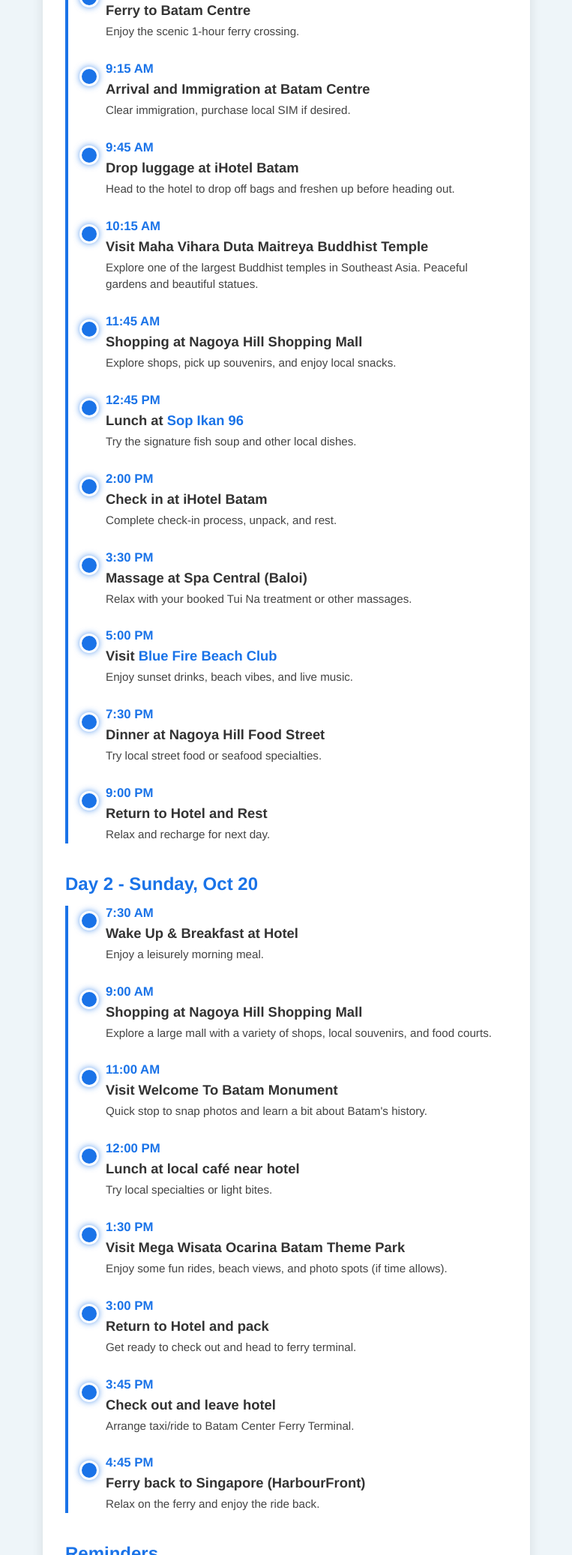
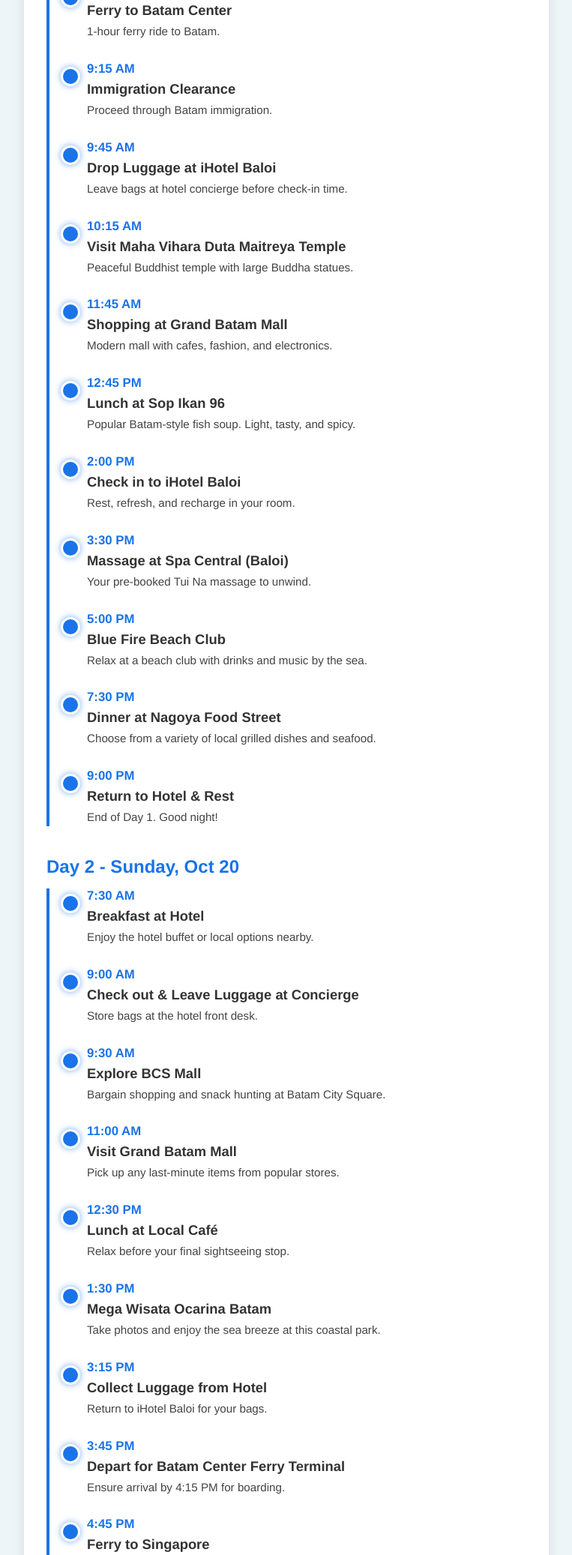
Before and after one commit to fishaez/batamtrip, a plain HTML site: page index.html in a window 1280 px wide. Shown: the part 490-2564 px from the top of the page at 75% size, without its empty margins (258-1021 px from the left). Drawn offline with Linux system fonts and the light colour scheme.

Commit message:
Update index.html

```diff
--- a/index.html
+++ b/index.html
@@ -5,9 +5,7 @@
   <meta name="viewport" content="width=device-width, initial-scale=1" />
   <title>Batam Trip Itinerary - Oct 19–20, 2025</title>
   <style>
-  * {
-    box-sizing: border-box;
-  }
+    * { box-sizing: border-box; }
     body {
       font-family: 'Helvetica Neue', Helvetica, Arial, sans-serif;
       background: #eef5f9;
@@ -16,11 +14,11 @@
       padding: 20px;
     }
     .container {
-    max-width: 650px;
+      max-width: 700px;
       margin: 0 auto;
       background: white;
       border-radius: 10px;
-    padding: 30px 30px;
+      padding: 30px;
       box-shadow: 0 5px 15px rgba(0,0,0,0.1);
     }
     h1 {
@@ -35,15 +33,13 @@
       margin-bottom: 30px;
       font-weight: 500;
     }
-  section {
-    margin-bottom: 40px;
-  }
+    section { margin-bottom: 40px; }
     .hotel-card {
-    background: #27ae60;
+      background: #2d6a4f;
       color: white;
       padding: 20px 25px;
       border-radius: 8px;
-    box-shadow: 0 4px 12px rgba(39,174,96,0.4);
+      box-shadow: 0 4px 12px rgba(0,0,0,0.15);
     }
     .hotel-card p {
       margin: 5px 0;
@@ -59,9 +55,7 @@
       margin-bottom: 28px;
       padding-left: 20px;
     }
-  .event:last-child {
-    margin-bottom: 0;
-  }
+    .event:last-child { margin-bottom: 0; }
     .event::before {
       content: "";
       position: absolute;
@@ -72,7 +66,7 @@
       background: #1a73e8;
       border-radius: 50%;
       border: 3px solid white;
-    box-shadow: 0 0 8px rgba(26,115,232,0.7);
+      box-shadow: 0 0 8px rgba(26,115,232,0.6);
     }
     .event-time {
       font-weight: 700;
@@ -95,9 +89,7 @@
       text-decoration: none;
       font-weight: 600;
     }
-  a.link:hover {
-    text-decoration: underline;
-  }
+    a.link:hover { text-decoration: underline; }
     ul.reminders {
       padding-left: 20px;
       color: #34495e;
@@ -107,12 +99,8 @@
       font-weight: 500;
     }
     @media (max-width: 480px) {
-    .container {
-      padding: 20px 15px;
-    }
-    .event-time, .event-title {
-      font-size: 1rem;
-    }
+      .container { padding: 20px 15px; }
+      .event-time, .event-title { font-size: 1rem; }
     }
   </style>
 </head>
@@ -123,8 +111,8 @@
 
     <section>
       <div class="hotel-card">
-        <p>🏨 <strong>iHotel Batam</strong></p>
-        <p>Jl. Teuku Umar, Lubuk Baja Kota, Kec. Lubuk Baja, Kota Batam</p>
+        <p>🏨 <strong>iHotel Baloi</strong></p>
+        <p>Komplek Baloi Kusuma Indah No.7, Lubuk Baja, Batam</p>
         <p>Check-in: Oct 19, 2:00 PM | Check-out: Oct 20, 12:00 PM</p>
       </div>
     </section>
@@ -134,63 +122,63 @@
       <div class="timeline">
         <div class="event">
           <div class="event-time">6:30 AM</div>
-          <div class="event-title">Leave for HarbourFront Ferry Terminal (Singapore)</div>
-          <div class="event-details">Ensure to arrive at terminal by 7:30 AM for check-in.</div>
+          <div class="event-title">Leave for HarbourFront Ferry Terminal</div>
+          <div class="event-details">Arrive early to check in for the ferry.</div>
         </div>
         <div class="event">
           <div class="event-time">8:10 AM</div>
-          <div class="event-title">Ferry to Batam Centre</div>
-          <div class="event-details">Enjoy the scenic 1-hour ferry crossing.</div>
+          <div class="event-title">Ferry to Batam Center</div>
+          <div class="event-details">1-hour ferry ride to Batam.</div>
         </div>
         <div class="event">
           <div class="event-time">9:15 AM</div>
-          <div class="event-title">Arrival and Immigration at Batam Centre</div>
-          <div class="event-details">Clear immigration, purchase local SIM if desired.</div>
+          <div class="event-title">Immigration Clearance</div>
+          <div class="event-details">Proceed through Batam immigration.</div>
         </div>
         <div class="event">
           <div class="event-time">9:45 AM</div>
-          <div class="event-title">Drop luggage at iHotel Batam</div>
-          <div class="event-details">Head to the hotel to drop off bags and freshen up before heading out.</div>
+          <div class="event-title">Drop Luggage at iHotel Baloi</div>
+          <div class="event-details">Leave bags at hotel concierge before check-in time.</div>
         </div>
         <div class="event">
           <div class="event-time">10:15 AM</div>
-          <div class="event-title">Visit Maha Vihara Duta Maitreya Buddhist Temple</div>
-          <div class="event-details">Explore one of the largest Buddhist temples in Southeast Asia. Peaceful gardens and beautiful statues.</div>
+          <div class="event-title">Visit Maha Vihara Duta Maitreya Temple</div>
+          <div class="event-details">Peaceful Buddhist temple with large Buddha statues.</div>
         </div>
         <div class="event">
           <div class="event-time">11:45 AM</div>
-          <div class="event-title">Shopping at Nagoya Hill Shopping Mall</div>
-          <div class="event-details">Explore shops, pick up souvenirs, and enjoy local snacks.</div>
+          <div class="event-title">Shopping at Grand Batam Mall</div>
+          <div class="event-details">Modern mall with cafes, fashion, and electronics.</div>
         </div>
         <div class="event">
           <div class="event-time">12:45 PM</div>
-          <div class="event-title">Lunch at <a href="https://goo.gl/maps/h6xR5mWi98kTAzJdA" target="_blank" class="link">Sop Ikan 96</a></div>
-          <div class="event-details">Try the signature fish soup and other local dishes.</div>
+          <div class="event-title">Lunch at Sop Ikan 96</div>
+          <div class="event-details">Popular Batam-style fish soup. Light, tasty, and spicy.</div>
         </div>
         <div class="event">
           <div class="event-time">2:00 PM</div>
-          <div class="event-title">Check in at iHotel Batam</div>
-          <div class="event-details">Complete check-in process, unpack, and rest.</div>
+          <div class="event-title">Check in to iHotel Baloi</div>
+          <div class="event-details">Rest, refresh, and recharge in your room.</div>
         </div>
         <div class="event">
           <div class="event-time">3:30 PM</div>
           <div class="event-title">Massage at Spa Central (Baloi)</div>
-          <div class="event-details">Relax with your booked Tui Na treatment or other massages.</div>
+          <div class="event-details">Your pre-booked Tui Na massage to unwind.</div>
         </div>
         <div class="event">
           <div class="event-time">5:00 PM</div>
-          <div class="event-title">Visit <a href="https://goo.gl/maps/WNfnq5cN9wJY7gwj7" target="_blank" class="link">Blue Fire Beach Club</a></div>
-          <div class="event-details">Enjoy sunset drinks, beach vibes, and live music.</div>
+          <div class="event-title">Blue Fire Beach Club</div>
+          <div class="event-details">Relax at a beach club with drinks and music by the sea.</div>
         </div>
         <div class="event">
           <div class="event-time">7:30 PM</div>
-          <div class="event-title">Dinner at Nagoya Hill Food Street</div>
-          <div class="event-details">Try local street food or seafood specialties.</div>
+          <div class="event-title">Dinner at Nagoya Food Street</div>
+          <div class="event-details">Choose from a variety of local grilled dishes and seafood.</div>
         </div>
         <div class="event">
           <div class="event-time">9:00 PM</div>
-          <div class="event-title">Return to Hotel and Rest</div>
-          <div class="event-details">Relax and recharge for next day.</div>
+          <div class="event-title">Return to Hotel & Rest</div>
+          <div class="event-details">End of Day 1. Good night!</div>
         </div>
       </div>
     </section>
@@ -200,43 +188,48 @@
       <div class="timeline">
         <div class="event">
           <div class="event-time">7:30 AM</div>
-          <div class="event-title">Wake Up & Breakfast at Hotel</div>
-          <div class="event-details">Enjoy a leisurely morning meal.</div>
+          <div class="event-title">Breakfast at Hotel</div>
+          <div class="event-details">Enjoy the hotel buffet or local options nearby.</div>
         </div>
         <div class="event">
           <div class="event-time">9:00 AM</div>
-          <div class="event-title">Shopping at Nagoya Hill Shopping Mall</div>
-          <div class="event-details">Explore a large mall with a variety of shops, local souvenirs, and food courts.</div>
+          <div class="event-title">Check out & Leave Luggage at Concierge</div>
+          <div class="event-details">Store bags at the hotel front desk.</div>
+        </div>
+        <div class="event">
+          <div class="event-time">9:30 AM</div>
+          <div class="event-title">Explore BCS Mall</div>
+          <div class="event-details">Bargain shopping and snack hunting at Batam City Square.</div>
         </div>
         <div class="event">
           <div class="event-time">11:00 AM</div>
-          <div class="event-title">Visit Welcome To Batam Monument</div>
-          <div class="event-details">Quick stop to snap photos and learn a bit about Batam's history.</div>
+          <div class="event-title">Visit Grand Batam Mall</div>
+          <div class="event-details">Pick up any last-minute items from popular stores.</div>
         </div>
         <div class="event">
-          <div class="event-time">12:00 PM</div>
-          <div class="event-title">Lunch at local café near hotel</div>
-          <div class="event-details">Try local specialties or light bites.</div>
+          <div class="event-time">12:30 PM</div>
+          <div class="event-title">Lunch at Local Café</div>
+          <div class="event-details">Relax before your final sightseeing stop.</div>
         </div>
         <div class="event">
           <div class="event-time">1:30 PM</div>
-          <div class="event-title">Visit Mega Wisata Ocarina Batam Theme Park</div>
-          <div class="event-details">Enjoy some fun rides, beach views, and photo spots (if time allows).</div>
+          <div class="event-title">Mega Wisata Ocarina Batam</div>
+          <div class="event-details">Take photos and enjoy the sea breeze at this coastal park.</div>
         </div>
         <div class="event">
-          <div class="event-time">3:00 PM</div>
-          <div class="event-title">Return to Hotel and pack</div>
-          <div class="event-details">Get ready to check out and head to ferry terminal.</div>
+          <div class="event-time">3:15 PM</div>
+          <div class="event-title">Collect Luggage from Hotel</div>
+          <div class="event-details">Return to iHotel Baloi for your bags.</div>
         </div>
         <div class="event">
           <div class="event-time">3:45 PM</div>
-          <div class="event-title">Check out and leave hotel</div>
-          <div class="event-details">Arrange taxi/ride to Batam Center Ferry Terminal.</div>
+          <div class="event-title">Depart for Batam Center Ferry Terminal</div>
+          <div class="event-details">Ensure arrival by 4:15 PM for boarding.</div>
         </div>
         <div class="event">
           <div class="event-time">4:45 PM</div>
-          <div class="event-title">Ferry back to Singapore (HarbourFront)</div>
-          <div class="event-details">Relax on the ferry and enjoy the ride back.</div>
+          <div class="event-title">Ferry to Singapore</div>
+          <div class="event-details">Return to HarbourFront via ferry.</div>
         </div>
       </div>
     </section>
@@ -244,11 +237,11 @@
     <section>
       <h2 style="color:#1a73e8; margin-bottom:15px;">Reminders</h2>
       <ul class="reminders">
-        <li>Bring passport and necessary travel documents for immigration.</li>
-        <li>Have some Indonesian Rupiah cash on hand for small purchases.</li>
-        <li>Book taxi/ride in advance for airport transfers to avoid delays.</li>
-        <li>Wear comfortable clothes and shoes suitable for walking and shopping.</li>
-        <li>Carry sunscreen and a hat for outdoor visits.</li>
+        <li>Bring passport and printed ferry tickets.</li>
+        <li>Have IDR cash and working SIM card if needed.</li>
+        <li>Use Grab or Gojek for local rides.</li>
+        <li>Keep track of time to avoid missing the ferry.</li>
+        <li>Pack lightly for convenience at malls and beaches.</li>
       </ul>
     </section>
 
```
Lines whose indentation alone changed are shown as unchanged.
